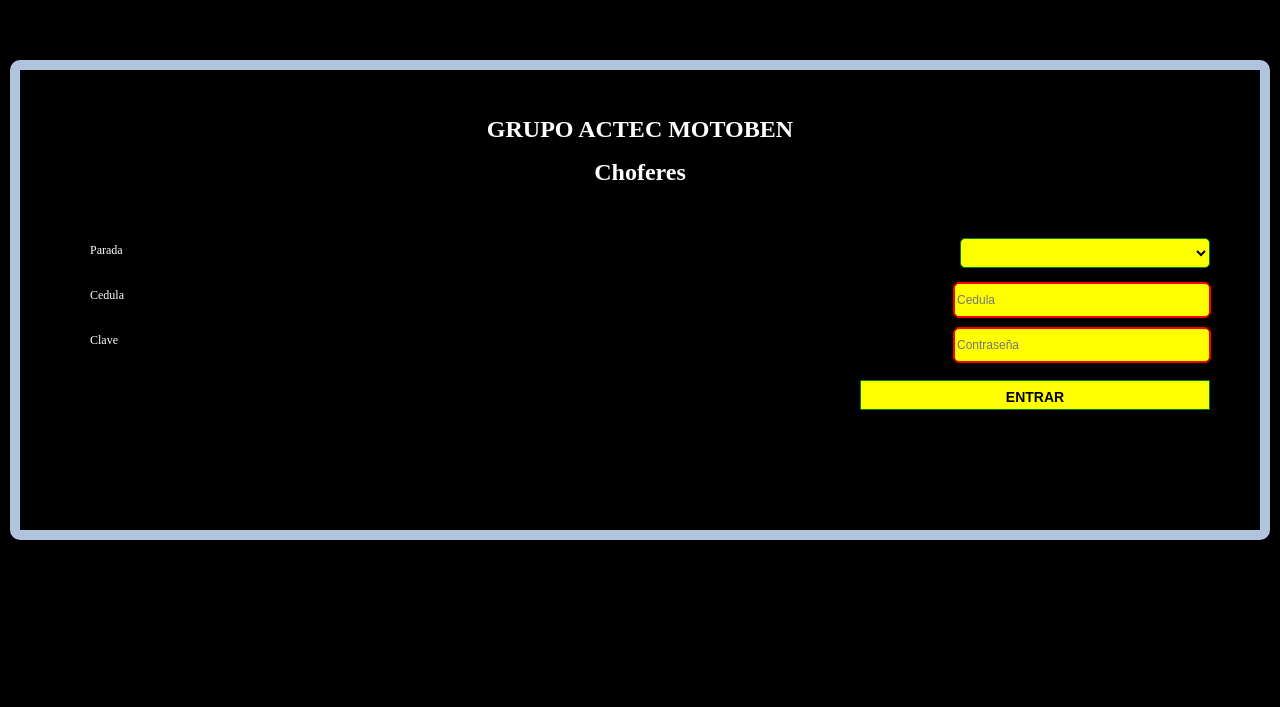
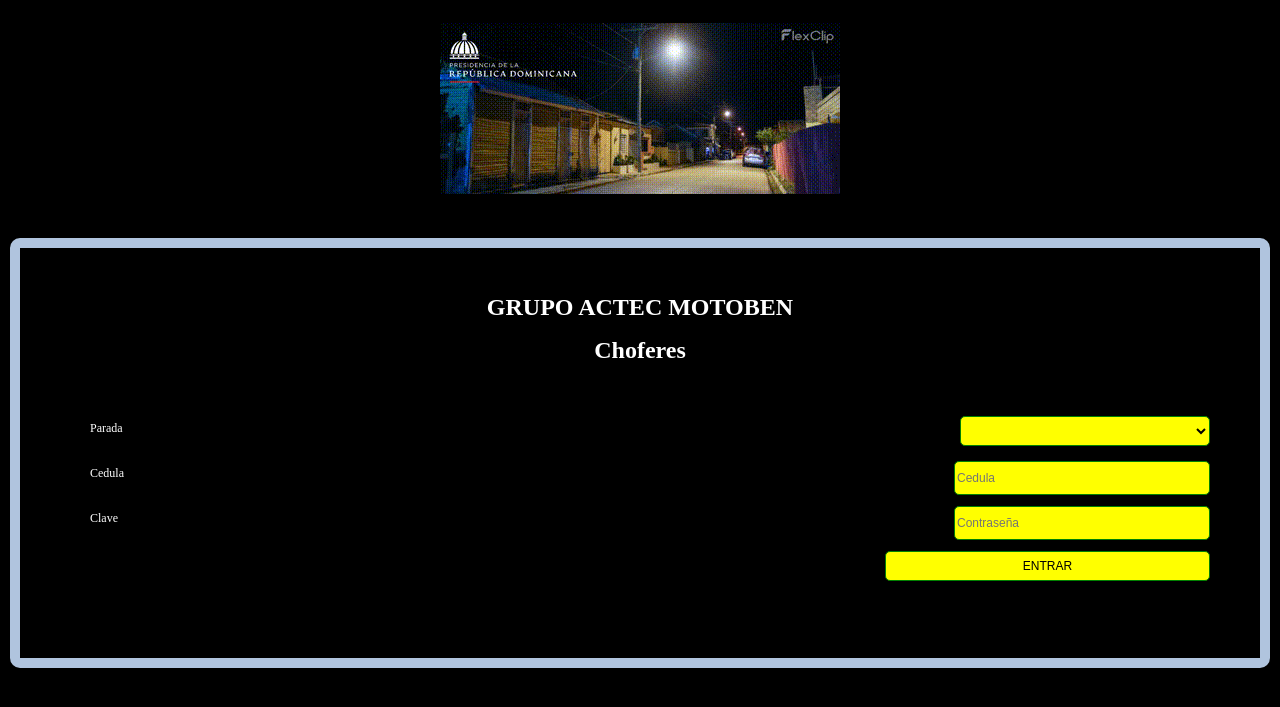
Before and after one commit to juancarotejeda/motasociados, a Flask app: template templates/login.html in a window 1280 px wide. Shown: the top 707 px of the page. Run offline with Flask 3, Linux system fonts and the light colour scheme; the template is opened without the code that fills it: most values are stand-ins (such as "Sample title", 1, 10 or a date in 2020).

Commit message:
commit 10

```diff
--- a/static/css/navbars.css
+++ b/static/css/navbars.css
@@ -59,22 +59,17 @@ body {
   color: white;
   margin-bottom: 10px;
   border-radius: 10px;
-
+  justify-content: center;
+  display: flex;
+  align-items: center;
 }
 
-.publicidad img{
-  height: 200px;
-  width: max-content;
-}
+
 
 @media (min-width: 768px) {
   .bd-placeholder-img-lg {
     font-size: 3.5rem;
   }
-.publicidad img{
-  padding-left: 100px;
-}
-
 
 }
 
@@ -82,20 +77,21 @@ body {
 @media (max-width:768px) {
 
   .tables{
-    min-width: 460px;
+    min-width: 390px;
   }
 
  .encabezado{
-  min-width: 460px;
+  min-width: 390px;
  }
 
  .navbar {
-  min-width: 460px;
+  min-width: 390px;
 
 }
 
 .publicidad{
-  min-width: 460px;
+  min-width: 390px;
+padding-left: 0PX;
 }
 
 
@@ -136,7 +132,7 @@ body {
   overflow-x: auto;
   text-align: center;
   white-space: nowrap;
-  -webkit-overflow-scrolling: touch;
+ /*-webkit-overflow-scrolling: touch;*/
 }
 
 .btn-bd-primary {
@@ -205,7 +201,6 @@ body {
     padding: 30px;
     width: auto;
     border:solid 10px LightSteelBlue inset;
-    overflow: hidden;
     margin-top: 10px;
     margin-bottom: 10px;
     }
@@ -283,10 +278,10 @@ body {
       font-size: 12px;
       padding: 30px;
       width: auto;
-      height: 400px;
+      height: 350px;
       border:solid 10px LightSteelBlue;
       border-radius: 10px;
-      margin-top: 60px;
+      margin-top: 30px;
       }
 
       .login-entrada fieldset{
@@ -305,13 +300,6 @@ body {
         padding-top: 20px;
           }
 
-      .login-entrada  [required]{
-          border:solid 1px red;
-          }
-
-      .login-entrada input:required {
-          outline: 1px solid red;
-          }
 
       .login-entrada select{
               font-size:12px;
@@ -324,14 +312,7 @@ body {
               height: 30px;
             }
 
-      .login-entrada select option{
-              background:white;
-              color:red;
-            }
 
-      .login-entrada select option:disabled{
-              background: blue;
-            }
 
       .login-entrada input{
         font-size:12px;
@@ -342,20 +323,17 @@ body {
         margin-right: 20px;
         height: 30px;
         width: 250px;
+
               }
 
 .login-entrada button{
-              font-size:14px;
+    font-size:12px;
     background: yellow;
-              color: black ;
-              font-weight: 700;
     border:solid 1px Green;
-              width: 350px;
+    border-radius: 5px;
+    float: right;
+    margin-right: 20px;
+    margin-bottom: 10px;
     height: 30px;
-              text-align: center;
-             padding-top: 5px;
-              margin-top: 15px;
-              float: right;
-              margin-right:20px;
-
+    width: 325px;
   }
--- a/templates/login.html
+++ b/templates/login.html
@@ -8,6 +8,9 @@
    <link href="/static/css/navbars.css" rel="stylesheet">
 </head>
 <body>
+  <div class="publicidad">
+    <img src="/static/imagen/barrio_seguro-intran.gif" alt="publicidad">
+  </div>
   <fieldset class="login-entrada">
   <form  method='POST' action="/verificador">
   <h1>GRUPO ACTEC MOTOBEN</h1>
@@ -41,9 +44,11 @@
     <label for="clave">Clave</label>
     <input type="password" id="clave" name="clave" placeholder="Contraseña" required>
   </li>
+  <li>
+  <button type="submit" >ENTRAR</button>
+  </li>
   </ol>
-  <button type="submit"  class="button">ENTRAR</button>
   </form>
-  </fieldset>
+</fieldset>
 </body>
 </html>
```
Lines whose indentation alone changed are shown as unchanged.
